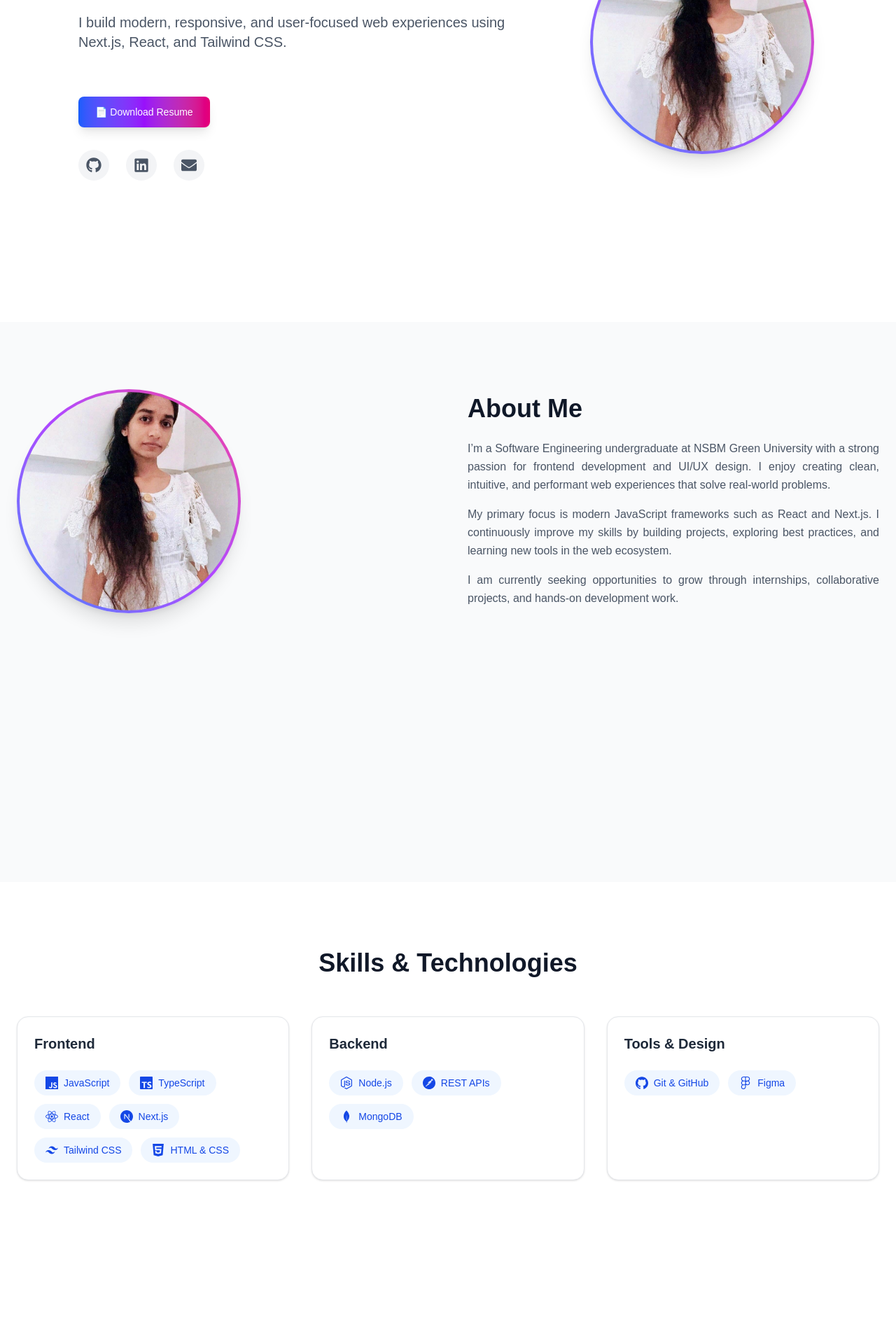
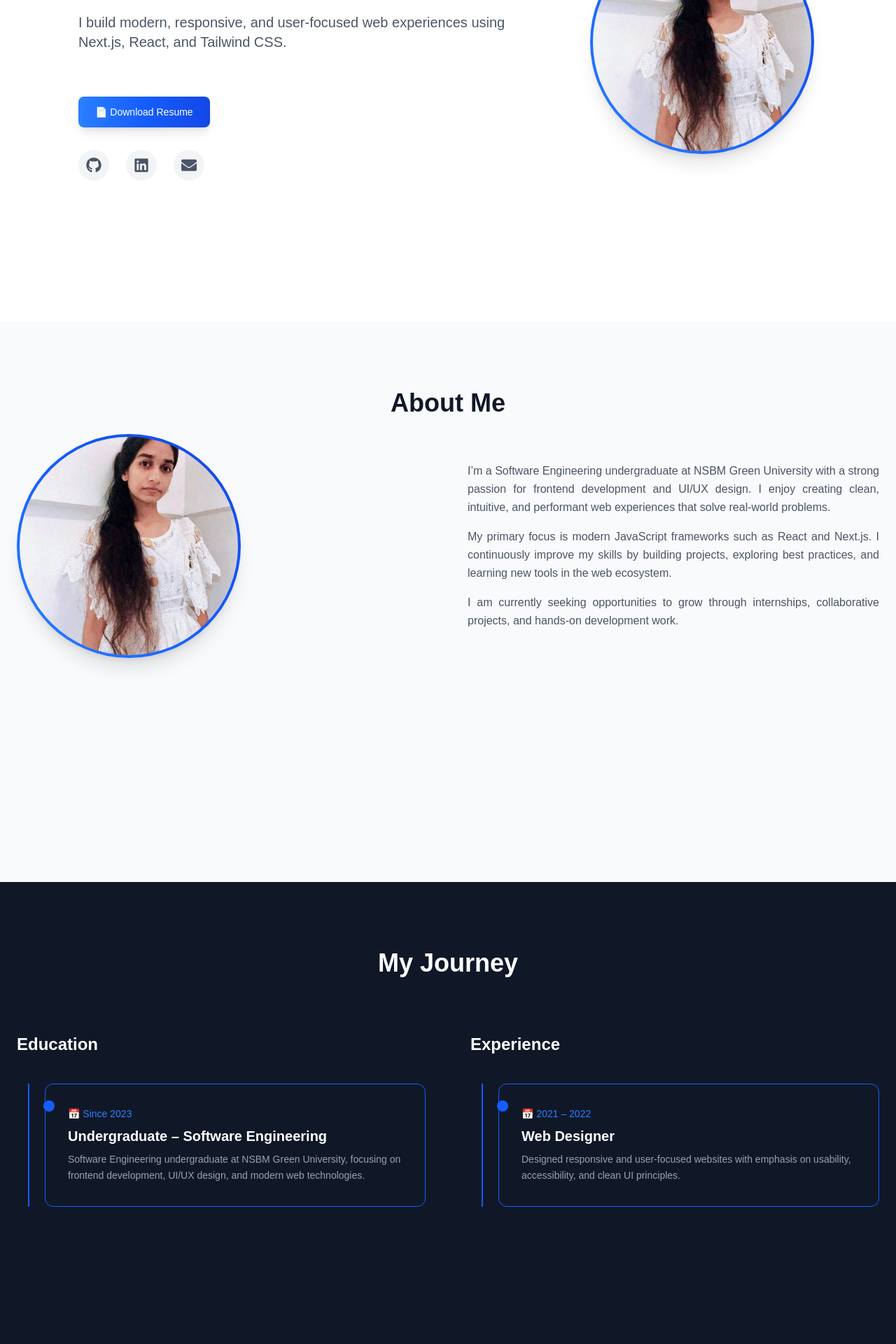
Before and after one commit to lochana2002/portfolio, a Next.js app: page / in a window 1280 px wide. Shown: the part 400-2320 px from the top of the page at 70% size. Built offline with nearby package versions, Linux system fonts and the light colour scheme.

Commit message:
feat:added Education section

```diff
--- a/app/page.tsx
+++ b/app/page.tsx
@@ -46,7 +46,7 @@ export default function Home() {
     rounded-lg
     text-sm font-medium
     text-white
-    bg-gradient-to-r from-blue-600 via-purple-600 to-pink-600
+    bg-gradient-to-r from-blue-500 via-blue-600 to-blue-700
     shadow-lg
     hover:shadow-xl
     hover:scale-105
@@ -70,7 +70,7 @@ export default function Home() {
       label: "LinkedIn",
     },
     {
-      href: "mailto:your@email.com",
+      href: "mailto:ehltehelapitiya@gmail.com",
       icon: <FaEnvelope size={22} />,
       label: "Email",
     },
@@ -96,7 +96,7 @@ export default function Home() {
         className="
           absolute inset-0
           rounded-full
-          bg-gradient-to-tr from-blue-500 via-purple-500 to-pink-500
+          bg-gradient-to-tr from-blue-500 via-blue-600 to-blue-700
           opacity-0
           blur-lg
           transition-opacity duration-300
@@ -116,7 +116,7 @@ export default function Home() {
 
     {/* ================= RIGHT : IMAGE ================= */}
     <div className="md:w-1/3 flex justify-center">
-      <div className="w-64 h-64 md:w-80 md:h-80 rounded-full p-1 bg-gradient-to-tr from-blue-500 via-purple-500 to-pink-500 shadow-xl">
+      <div className="w-64 h-64 md:w-80 md:h-80 rounded-full p-1 bg-gradient-to-tr from-blue-500 via-blue-600 to-blue-700 shadow-xl">
         <div className="w-full h-full rounded-full overflow-hidden bg-white dark:bg-gray-800">
           <img
             src="/profile.jpg"   // put image inside /public folder
@@ -129,11 +129,15 @@ export default function Home() {
 
   </div>
 </section>
+
 {/* ================= ABOUT ================= */}
 <section
   id="about"
   className="min-h-screen py-24 bg-gray-50 dark:bg-gray-800"
 >
+  <h2 className="text-3xl md:text-4xl font-bold mb-6 text-gray-900 dark:text-white text-center">
+         About Me
+      </h2>
   <div className="max-w-7xl mx-auto px-6 grid md:grid-cols-2 gap-14 items-center">
 
     {/* ================= PROFILE IMAGE (LEFT) ================= */}
@@ -142,7 +146,7 @@ export default function Home() {
         className="
           w-72 h-72 md:w-80 md:h-80
           rounded-full
-          bg-gradient-to-tr from-blue-500 via-purple-500 to-pink-500
+          bg-gradient-to-tr from-blue-500 via-blue-600 to-blue-700
           p-1
           shadow-xl
         "
@@ -166,9 +170,7 @@ export default function Home() {
 
     {/* ================= TEXT CONTENT (RIGHT) ================= */}
     <div className="text-justify">
-      <h2 className="text-3xl md:text-4xl font-bold mb-6 text-gray-900 dark:text-white text-left">
-        About Me
-      </h2>
+
 
       <p className="text-gray-600 dark:text-gray-400 mb-4 leading-relaxed">
         I’m a Software Engineering undergraduate at NSBM Green University with a
@@ -192,8 +194,89 @@ export default function Home() {
   </div>
 </section>
 
+
+{/* ================= EDUCATION ================= */}
+ <section
+  id="education"
+  className="min-h-screen py-24 bg-gray-900 text-white"
+>
+  <div className="max-w-7xl mx-auto px-6">
+
+    {/* ================= TITLE ================= */}
+    <h2 className="text-4xl font-bold text-center mb-20">
+      My Journey
+    </h2>
+
+    {/* ================= GRID ================= */}
+    <div className="grid md:grid-cols-2 gap-16">
+
+      {/* ================= EDUCATION ================= */}
+      <div>
+        <h3 className="text-2xl font-semibold mb-10 ">
+          Education
+        </h3>
+
+        <div className="relative pl-10 space-y-12">
+          {/* Vertical Line */}
+          <span className="absolute left-4 top-0 h-full w-[2px] bg-blue-600" />
+
+          {/* Item */}
+          <div className="relative">
+            {/* Dot */}
+            <span className="absolute -left-[2px] top-6 w-4 h-4 bg-blue-600 rounded-full" />
+
+            {/* Card */}
+            <div className="border border-blue-600 rounded-xl p-8 hover:shadow-lg transition">
+              <p className="text-sm text-blue-500 mb-2">📅 Since 2023</p>
+              <h4 className="text-xl font-semibold mb-2">
+                Undergraduate – Software Engineering
+              </h4>
+              <p className="text-gray-400 text-sm leading-relaxed">
+                Software Engineering undergraduate at NSBM Green University,
+                focusing on frontend development, UI/UX design, and modern web
+                technologies.
+              </p>
+            </div>
+          </div>
+        </div>
+      </div>
+
+      {/* ================= EXPERIENCE ================= */}
+      <div>
+        <h3 className="text-2xl font-semibold mb-10">
+          Experience
+        </h3>
+
+        <div className="relative pl-10 space-y-12">
+          {/* Vertical Line */}
+          <span className="absolute left-4 top-0 h-full w-[2px] bg-blue-600" />
+
+          {/* Item */}
+          <div className="relative">
+            {/* Dot */}
+            <span className="absolute -left-[2px] top-6 w-4 h-4 bg-blue-600 rounded-full" />
+
+            {/* Card */}
+            <div className="border border-blue-600 rounded-xl p-8 hover:shadow-lg transition">
+              <p className="text-sm text-blue-500 mb-2">📅 2021 – 2022</p>
+              <h4 className="text-xl font-semibold mb-2">
+                Web Designer
+              </h4>
+              <p className="text-gray-400 text-sm leading-relaxed">
+                Designed responsive and user-focused websites with emphasis on
+                usability, accessibility, and clean UI principles.
+              </p>
+            </div>
+          </div>
+        </div>
+      </div>
+
+    </div>
+  </div>
+</section>
+
 {/* ================= SKILLS ================= */}
-  <section id="skills" className="min-h-screen py-24 bg-white dark:bg-gray-900">
+  <section id="skills" className="min-h-screen py-24 bg-white dark:bg-gray-800">
   <div className="max-w-7xl mx-auto px-6">
     <h2 className="text-3xl md:text-4xl font-bold mb-14 text-center text-gray-900 dark:text-white">
       Skills & Technologies
@@ -323,7 +406,7 @@ export default function Home() {
 </section>
 
       {/* ================= PROJECTS ================= */}
-     <section id="projects" className="min-h-screen py-24 bg-white dark:bg-gray-800">
+     <section id="projects" className="min-h-screen py-24 bg-white dark:bg-gray-900">
   <div className="max-w-7xl mx-auto px-6 text-center">
     <h2 className="text-3xl md:text-4xl font-bold mb-4 text-gray-900 dark:text-white">
       Projects
@@ -361,7 +444,7 @@ export default function Home() {
 </section>
 
       {/* ================= CONTACT ================= */}
-      <section id="contact" className="min-h-screen py-24 bg-gray-50 dark:bg-gray-900">
+      <section id="contact" className="min-h-screen py-24 bg-gray-50 dark:bg-gray-800">
         <div className="max-w-4xl mx-auto px-6 text-center">
           <h2 className="text-3xl md:text-4xl font-bold mb-4 text-gray-900 dark:text-white">
             Get In Touch
@@ -372,26 +455,62 @@ export default function Home() {
             or collaborations. Feel free to reach out — I’d love to connect.
           </p>
 
-          <p className="text-blue-600 font-medium mb-4">
-            your.email@example.com
-          </p>
 
-          <div className="flex justify-center gap-8 text-sm">
-            <a
-              href="https://github.com/YOUR_USERNAME"
-              target="_blank"
-              className="hover:underline"
-            >
-              GitHub
-            </a>
-            <a
-              href="https://linkedin.com/in/YOUR_LINKEDIN"
-              target="_blank"
-              className="hover:underline"
-            >
-              LinkedIn
-            </a>
-          </div>
+     {/* ================= SOCIAL LINKS ================= */}
+<div className="mt-8 flex justify-center gap-6">
+  {[
+    {
+      href: "https://github.com/lochana2002",
+      icon: <FaGithub size={22} />,
+      label: "GitHub",
+    },
+    {
+      href: "https://linkedin.com/in/YOUR_LINKEDIN",
+      icon: <FaLinkedin size={22} />,
+      label: "LinkedIn",
+    },
+    {
+      href: "mailto:ehltehelapitiya@gmail.com",
+      icon: <FaEnvelope size={22} />,
+      label: "Email",
+    },
+  ].map((item) => (
+    <a
+      key={item.label}
+      href={item.href}
+      target="_blank"
+      aria-label={item.label}
+      className="
+        group relative
+        w-11 h-11
+        flex items-center justify-center
+        rounded-full
+        bg-gray-100 dark:bg-gray-800
+        text-gray-600 dark:text-gray-400
+        transition-all duration-300
+        hover:scale-110
+      "
+    >
+      {/* Gradient Glow */}
+      <span
+        className="
+          absolute inset-0
+          rounded-full
+          bg-gradient-to-tr from-blue-500 via-blue-600 to-blue-700
+          opacity-0
+          blur-lg
+          transition-opacity duration-300
+          group-hover:opacity-70
+        "
+      />
+
+      {/* Icon */}
+      <span className="relative z-10 group-hover:text-white">
+        {item.icon}
+      </span>
+    </a>
+  ))}
+</div>
         </div>
       </section>
     </>
--- a/components/Navbar.tsx
+++ b/components/Navbar.tsx
@@ -53,6 +53,12 @@ export default function Navbar() {
           >
             About
           </button>
+           <button
+            onClick={() => scrollToSection("education")}
+            className="hover:text-blue-600 dark:hover:text-blue-400"
+          >
+            Education
+          </button>
           <button
             onClick={() => scrollToSection("skills")}
             className="hover:text-blue-600 dark:hover:text-blue-400"
```
